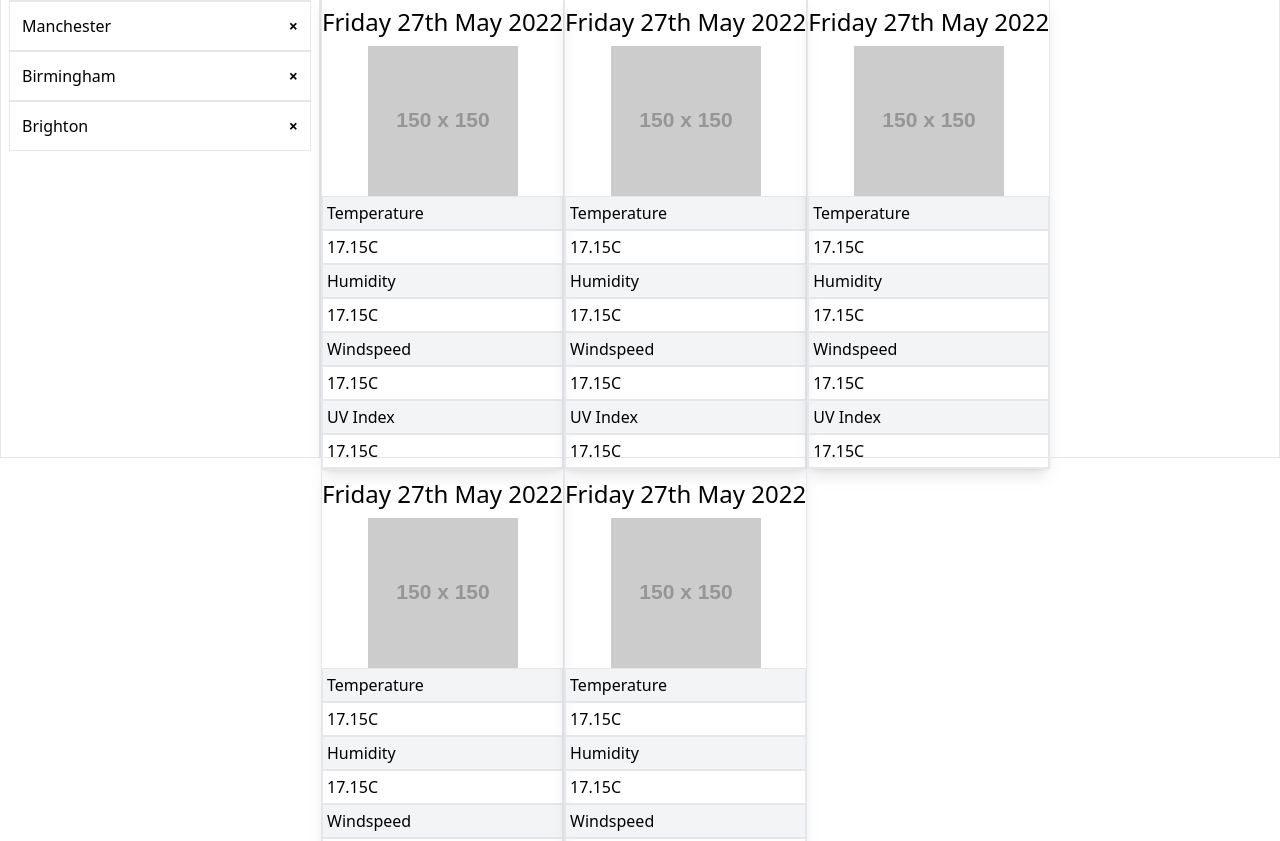
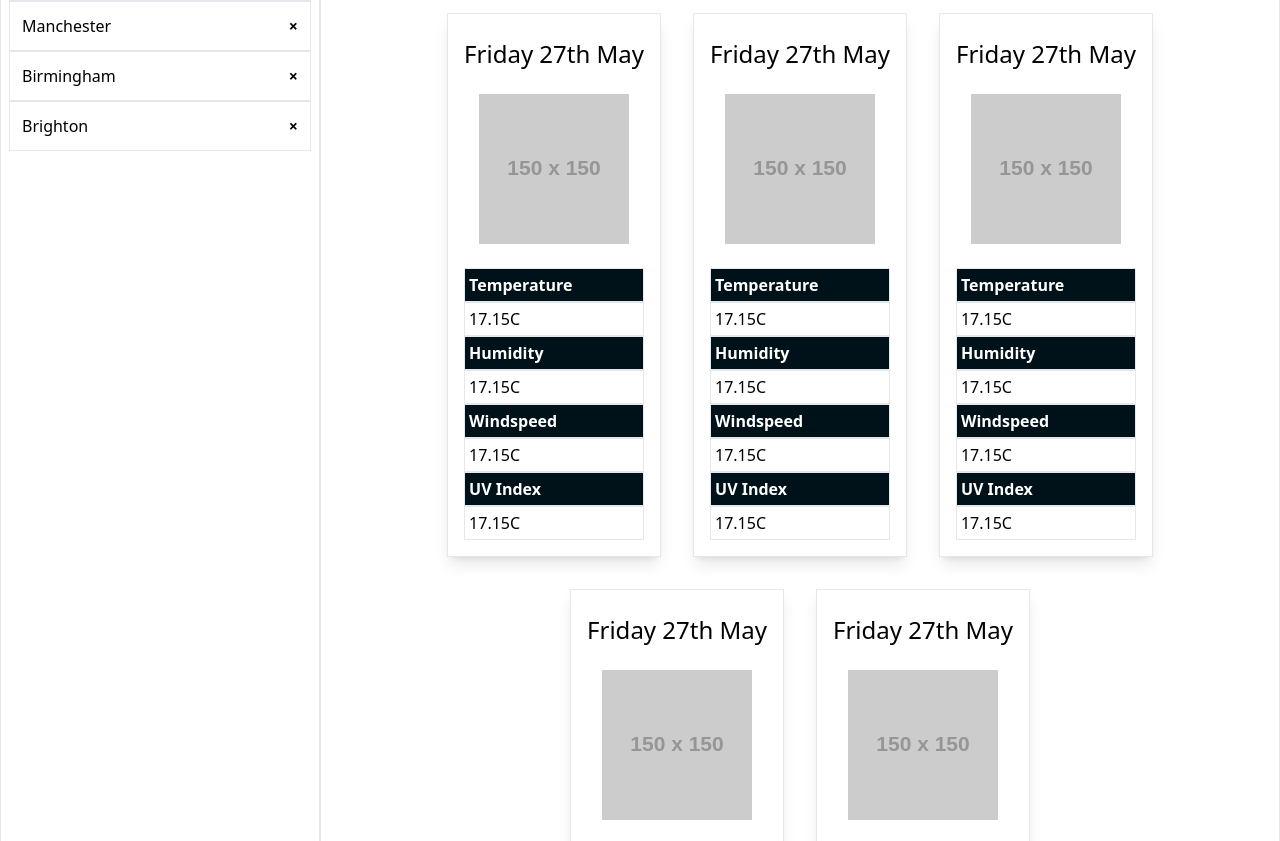
Before and after one commit to ss12932/weather-dashboard, a website: page index.html in a window 1280 px wide. Shown: the part 418-1259 px from the top of the page. Drawn offline with nearby package versions, Linux system fonts and the light colour scheme.

Commit message:
finished 5 day forecast card component css

```diff
--- a/index.html
+++ b/index.html
@@ -13,7 +13,7 @@
         Weather Dashboard
       </h1>
     </header>
-    <main class="h-full main flex flex-col md:flex-row">
+    <main class="main flex flex-col md:flex-row">
       <!-- Search Form + recent Searches Container -->
       <div class="w-full border md:w-1/4 px-2">
         <!-- Search Form -->
@@ -80,14 +80,14 @@
           </h3>
           <div><img src="" alt="" /></div>
           <!-- metric div -->
-          <div class="mx-auto grid grid-cols-2 p-4">
-            <div class="bg-gray-100">
+          <div class="mx-auto grid grid-cols-3 p-4">
+            <div class="bg-rich-black-fogra-29 text-white font-semibold">
               <div class="border p-1">Temperature</div>
               <div class="border p-1">Humidity</div>
               <div class="border p-1">Wind Speed</div>
               <div class="border p-1">UV Index</div>
             </div>
-            <div>
+            <div class="col-span-2">
               <div class="border p-1">17.15C</div>
               <div class="border p-1">52%</div>
               <div class="border p-1">3.6MPH</div>
@@ -99,163 +99,241 @@
           5 Day Forecast
         </h2>
         <!-- 5  day weather container -->
-        <div class="flex flex-wrap">
+        <div class="flex flex-wrap gap-8 p-4 justify-center">
           <!-- card 1 -->
           <div class="border shadow-lg">
-            <h3 class="text-center text-2xl semibold my-2">
-              Friday 27th May 2022
-            </h3>
+            <h3 class="text-center text-2xl my-2 p-4">Friday 27th May</h3>
             <div class="mx-auto">
               <img
-                class="mx-auto"
+                class="mx-auto my-2"
                 src="https://via.placeholder.com/150"
                 alt=""
               />
             </div>
             <!-- metric div -->
-            <div class="mx-auto grid grid-cols-1">
+            <div class="mx-auto grid grid-cols-1 p-4">
               <div class="">
-                <div class="border p-1 bg-gray-100">Temperature</div>
+                <div
+                  class="border p-1 bg-rich-black-fogra-29 text-white font-semibold"
+                >
+                  Temperature
+                </div>
                 <div class="border p-1">17.15C</div>
               </div>
               <div class="">
-                <div class="border p-1 bg-gray-100">Humidity</div>
+                <div
+                  class="border p-1 bg-rich-black-fogra-29 text-white font-semibold"
+                >
+                  Humidity
+                </div>
                 <div class="border p-1">17.15C</div>
               </div>
               <div class="">
-                <div class="border p-1 bg-gray-100">Windspeed</div>
+                <div
+                  class="border p-1 bg-rich-black-fogra-29 text-white font-semibold"
+                >
+                  Windspeed
+                </div>
                 <div class="border p-1">17.15C</div>
               </div>
               <div class="">
-                <div class="border p-1 bg-gray-100">UV Index</div>
+                <div
+                  class="border p-1 bg-rich-black-fogra-29 text-white font-semibold"
+                >
+                  UV Index
+                </div>
                 <div class="border p-1">17.15C</div>
               </div>
             </div>
           </div>
           <!-- card 2 -->
           <div class="border shadow-lg">
-            <h3 class="text-center text-2xl semibold my-2">
-              Friday 27th May 2022
+            <h3 class="text-center text-2xl semibold my-2 p-4">
+              Friday 27th May
             </h3>
             <div class="mx-auto">
               <img
-                class="mx-auto"
+                class="mx-auto my-2"
                 src="https://via.placeholder.com/150"
                 alt=""
               />
             </div>
             <!-- metric div -->
-            <div class="mx-auto grid grid-cols-1">
+            <div class="mx-auto grid grid-cols-1 p-4">
               <div class="">
-                <div class="border p-1 bg-gray-100">Temperature</div>
+                <div
+                  class="border p-1 bg-rich-black-fogra-29 text-white font-semibold"
+                >
+                  Temperature
+                </div>
                 <div class="border p-1">17.15C</div>
               </div>
               <div class="">
-                <div class="border p-1 bg-gray-100">Humidity</div>
+                <div
+                  class="border p-1 bg-rich-black-fogra-29 text-white font-semibold"
+                >
+                  Humidity
+                </div>
                 <div class="border p-1">17.15C</div>
               </div>
               <div class="">
-                <div class="border p-1 bg-gray-100">Windspeed</div>
+                <div
+                  class="border p-1 bg-rich-black-fogra-29 text-white font-semibold"
+                >
+                  Windspeed
+                </div>
                 <div class="border p-1">17.15C</div>
               </div>
               <div class="">
-                <div class="border p-1 bg-gray-100">UV Index</div>
+                <div
+                  class="border p-1 bg-rich-black-fogra-29 text-white font-semibold"
+                >
+                  UV Index
+                </div>
                 <div class="border p-1">17.15C</div>
               </div>
             </div>
           </div>
           <!-- card 3 -->
           <div class="border shadow-lg">
-            <h3 class="text-center text-2xl semibold my-2">
-              Friday 27th May 2022
+            <h3 class="text-center text-2xl semibold my-2 p-4">
+              Friday 27th May
             </h3>
             <div class="mx-auto">
               <img
-                class="mx-auto"
+                class="mx-auto my-2"
                 src="https://via.placeholder.com/150"
                 alt=""
               />
             </div>
             <!-- metric div -->
-            <div class="mx-auto grid grid-cols-1">
+            <div class="mx-auto grid grid-cols-1 p-4">
               <div class="">
-                <div class="border p-1 bg-gray-100">Temperature</div>
+                <div
+                  class="border p-1 bg-rich-black-fogra-29 text-white font-semibold"
+                >
+                  Temperature
+                </div>
                 <div class="border p-1">17.15C</div>
               </div>
               <div class="">
-                <div class="border p-1 bg-gray-100">Humidity</div>
+                <div
+                  class="border p-1 bg-rich-black-fogra-29 text-white font-semibold"
+                >
+                  Humidity
+                </div>
                 <div class="border p-1">17.15C</div>
               </div>
               <div class="">
-                <div class="border p-1 bg-gray-100">Windspeed</div>
+                <div
+                  class="border p-1 bg-rich-black-fogra-29 text-white font-semibold"
+                >
+                  Windspeed
+                </div>
                 <div class="border p-1">17.15C</div>
               </div>
               <div class="">
-                <div class="border p-1 bg-gray-100">UV Index</div>
+                <div
+                  class="border p-1 bg-rich-black-fogra-29 text-white font-semibold"
+                >
+                  UV Index
+                </div>
                 <div class="border p-1">17.15C</div>
               </div>
             </div>
           </div>
           <!-- card 4 -->
           <div class="border shadow-lg">
-            <h3 class="text-center text-2xl semibold my-2">
-              Friday 27th May 2022
+            <h3 class="text-center text-2xl semibold my-2 p-4">
+              Friday 27th May
             </h3>
             <div class="mx-auto">
               <img
-                class="mx-auto"
+                class="mx-auto my-2"
                 src="https://via.placeholder.com/150"
                 alt=""
               />
             </div>
             <!-- metric div -->
-            <div class="mx-auto grid grid-cols-1">
+            <div class="mx-auto grid grid-cols-1 p-4">
               <div class="">
-                <div class="border p-1 bg-gray-100">Temperature</div>
+                <div
+                  class="border p-1 bg-rich-black-fogra-29 text-white font-semibold"
+                >
+                  Temperature
+                </div>
                 <div class="border p-1">17.15C</div>
               </div>
               <div class="">
-                <div class="border p-1 bg-gray-100">Humidity</div>
+                <div
+                  class="border p-1 bg-rich-black-fogra-29 text-white font-semibold"
+                >
+                  Humidity
+                </div>
                 <div class="border p-1">17.15C</div>
               </div>
               <div class="">
-                <div class="border p-1 bg-gray-100">Windspeed</div>
+                <div
+                  class="border p-1 bg-rich-black-fogra-29 text-white font-semibold"
+                >
+                  Windspeed
+                </div>
                 <div class="border p-1">17.15C</div>
               </div>
               <div class="">
-                <div class="border p-1 bg-gray-100">UV Index</div>
+                <div
+                  class="border p-1 bg-rich-black-fogra-29 text-white font-semibold"
+                >
+                  UV Index
+                </div>
                 <div class="border p-1">17.15C</div>
               </div>
             </div>
           </div>
           <!-- card 5 -->
           <div class="border shadow-lg">
-            <h3 class="text-center text-2xl semibold my-2">
-              Friday 27th May 2022
+            <h3 class="text-center text-2xl semibold my-2 p-4">
+              Friday 27th May
             </h3>
             <div class="mx-auto">
               <img
-                class="mx-auto"
+                class="mx-auto my-2"
                 src="https://via.placeholder.com/150"
                 alt=""
               />
             </div>
             <!-- metric div -->
-            <div class="mx-auto grid grid-cols-1">
+            <div class="mx-auto grid grid-cols-1 p-4">
               <div class="">
-                <div class="border p-1 bg-gray-100">Temperature</div>
+                <div
+                  class="border p-1 bg-rich-black-fogra-29 text-white font-semibold"
+                >
+                  Temperature
+                </div>
                 <div class="border p-1">17.15C</div>
               </div>
               <div class="">
-                <div class="border p-1 bg-gray-100">Humidity</div>
+                <div
+                  class="border p-1 bg-rich-black-fogra-29 text-white font-semibold"
+                >
+                  Humidity
+                </div>
                 <div class="border p-1">17.15C</div>
               </div>
               <div class="">
-                <div class="border p-1 bg-gray-100">Windspeed</div>
+                <div
+                  class="border p-1 bg-rich-black-fogra-29 text-white font-semibold"
+                >
+                  Windspeed
+                </div>
                 <div class="border p-1">17.15C</div>
               </div>
               <div class="">
-                <div class="border p-1 bg-gray-100">UV Index</div>
+                <div
+                  class="border p-1 bg-rich-black-fogra-29 text-white font-semibold"
+                >
+                  UV Index
+                </div>
                 <div class="border p-1">17.15C</div>
               </div>
             </div>
```
Also changed, not shown: assets/css/main.css.
